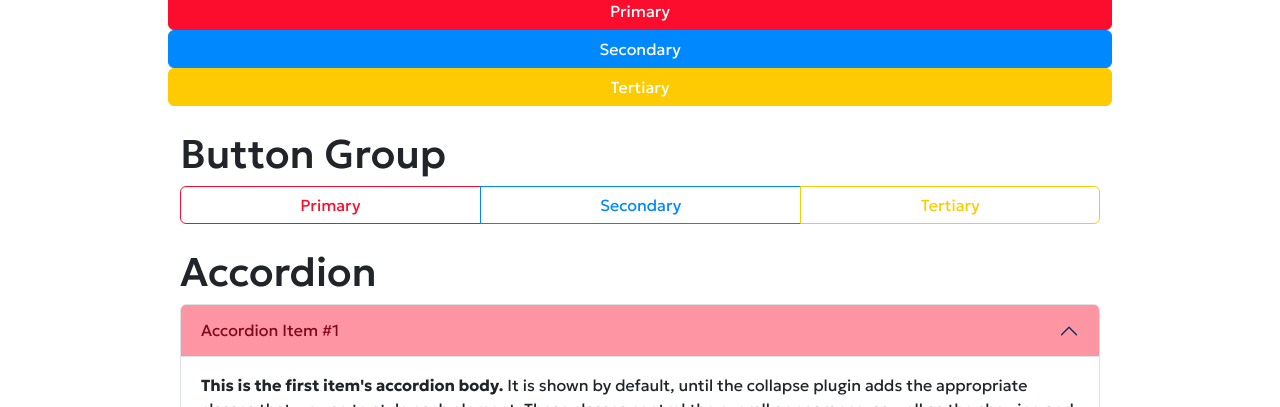
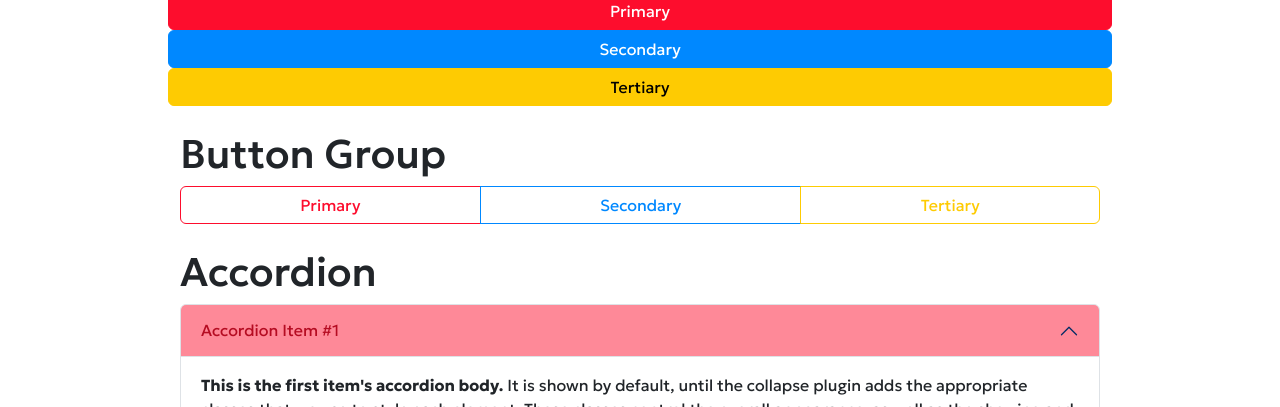
Before and after one commit to vigiaquinze/ChangeBootstrapColors, a plain HTML site: page index.html in a window 1280 px wide. Shown: the part 144-551 px from the top of the page. Drawn offline with nearby package versions, Linux system fonts and the light colour scheme.

Commit message:
09h28 letsgo

```diff
--- a/style.css
+++ b/style.css
@@ -1,16 +1,17 @@
 :root, [data-bs-theme=light] {
+    --bs-body-bg: #fff;
     --bs-primary: #fd0d2d;
     --bs-secondary: #0088ff;
     --bs-info: #fecb02;
-    --bs-primary-text-emphasis: #810818;
+    --bs-primary-text-emphasis: #b50c22;
     --bs-secondary-text-emphasis: #004e93;
     --bs-info-text-emphasis: #806600;
-    --bs-primary-bg-subtle: #fd0d2d6f;
+    --bs-primary-bg-subtle: #fd0d2d7c;
     --bs-secondary-bg-subtle: #0088ff7c;
-    --bs-info-bg-subtle: #8066007b;
-    --bs-primary-border-subtle: #fd0d2d6f;
+    --bs-info-bg-subtle: #fecb027c;
+    --bs-primary-border-subtle: #fd0d2d7c;
     --bs-secondary-border-subtle: #0088ff7c;
-    --bs-info-border-subtle: #8066007b;
+    --bs-info-border-subtle: #fecb027c;
     --bs-primary-rgb: 253, 13, 45;
     --bs-secondary-rgb: 0, 136, 255;
     --bs-info-rgb: 254, 203, 2;
@@ -38,7 +39,7 @@ body {
     --bs-btn-hover-border-color: #b50c22;
     --bs-btn-focus-shadow-rgb: 49,132,253;
     --bs-btn-active-color: #fff;
-    --bs-btn-active-bg: #750918;
+    --bs-btn-active-bg: #b50c22;
     --bs-btn-active-border-color: #b50c22;
     --bs-btn-active-shadow: inset 0 3px 5px rgba(0, 0, 0, 0.125);
     --bs-btn-disabled-color: #fff;
@@ -54,26 +55,26 @@ body {
     --bs-btn-hover-border-color: #004e93;
     --bs-btn-focus-shadow-rgb: 130,138,145;
     --bs-btn-active-color: #fff;
-    --bs-btn-active-bg: #00284b;
-    --bs-btn-active-border-color: #00284b;
+    --bs-btn-active-bg: #004e93;
+    --bs-btn-active-border-color: #004e93;
     --bs-btn-active-shadow: inset 0 3px 5px rgba(0, 0, 0, 0.125);
     --bs-btn-disabled-color: #fff;
     --bs-btn-disabled-bg: #0088ff;
     --bs-btn-disabled-border-color: #0088ff;
 }
 .btn-info {
-    --bs-btn-color: #fff;
+    --bs-btn-color: #000;
     --bs-btn-bg: #fecb02;
     --bs-btn-border-color: #fecb02;
-    --bs-btn-hover-color: #fff;
+    --bs-btn-hover-color: #000;
     --bs-btn-hover-bg: #806600;
     --bs-btn-hover-border-color: #806600;
     --bs-btn-focus-shadow-rgb: 11,172,204;
-    --bs-btn-active-color: #fff;
-    --bs-btn-active-bg: #483a00;
-    --bs-btn-active-border-color: #483a00;
+    --bs-btn-active-color: #000;
+    --bs-btn-active-bg: #806600;
+    --bs-btn-active-border-color: #806600;
     --bs-btn-active-shadow: inset 0 3px 5px rgba(0, 0, 0, 0.125);
-    --bs-btn-disabled-color: #fff;
+    --bs-btn-disabled-color: #000;
     --bs-btn-disabled-bg: #fecb02;
     --bs-btn-disabled-border-color: #fecb02;
 }
@@ -112,11 +113,11 @@ body {
 .btn-outline-info {
     --bs-btn-color: #fecb02;
     --bs-btn-border-color: #fecb02;
-    --bs-btn-hover-color: #fff;
+    --bs-btn-hover-color: #000;
     --bs-btn-hover-bg: #fecb02;
     --bs-btn-hover-border-color: #fecb02;
     --bs-btn-focus-shadow-rgb: 13,202,240;
-    --bs-btn-active-color: #fff;
+    --bs-btn-active-color: #000;
     --bs-btn-active-bg: #fecb02;
     --bs-btn-active-border-color: #fecb02;
     --bs-btn-active-shadow: inset 0 3px 5px rgba(0, 0, 0, 0.125);
```
